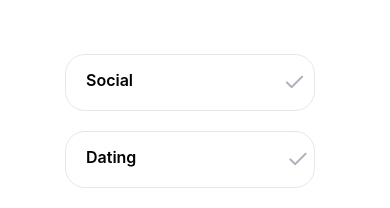
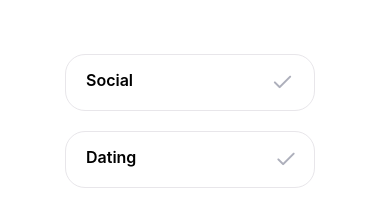
Before and after one commit to LeonBuller/loveactuallyme, a React Native app: screen /Getstarted in a window 390 px wide. Shown: the part 258-466 px from the top of the page. Built offline with nearby package versions, Linux system fonts and the light colour scheme.

Commit message:
Improved screen

```diff
--- a/src/screens/GetStarted.jsx
+++ b/src/screens/GetStarted.jsx
@@ -198,5 +198,5 @@ const styles = StyleSheet.create({
   iconSelectedSocialAndDating: { right: -150, color: "#ffffff" },
 
   iconUnSelectedProf: { right: -92 },
-  iconUnSelectedSocialAndDating: { right: -150 },
+  iconUnSelectedSocialAndDating: { right: -138 },
 });
```
